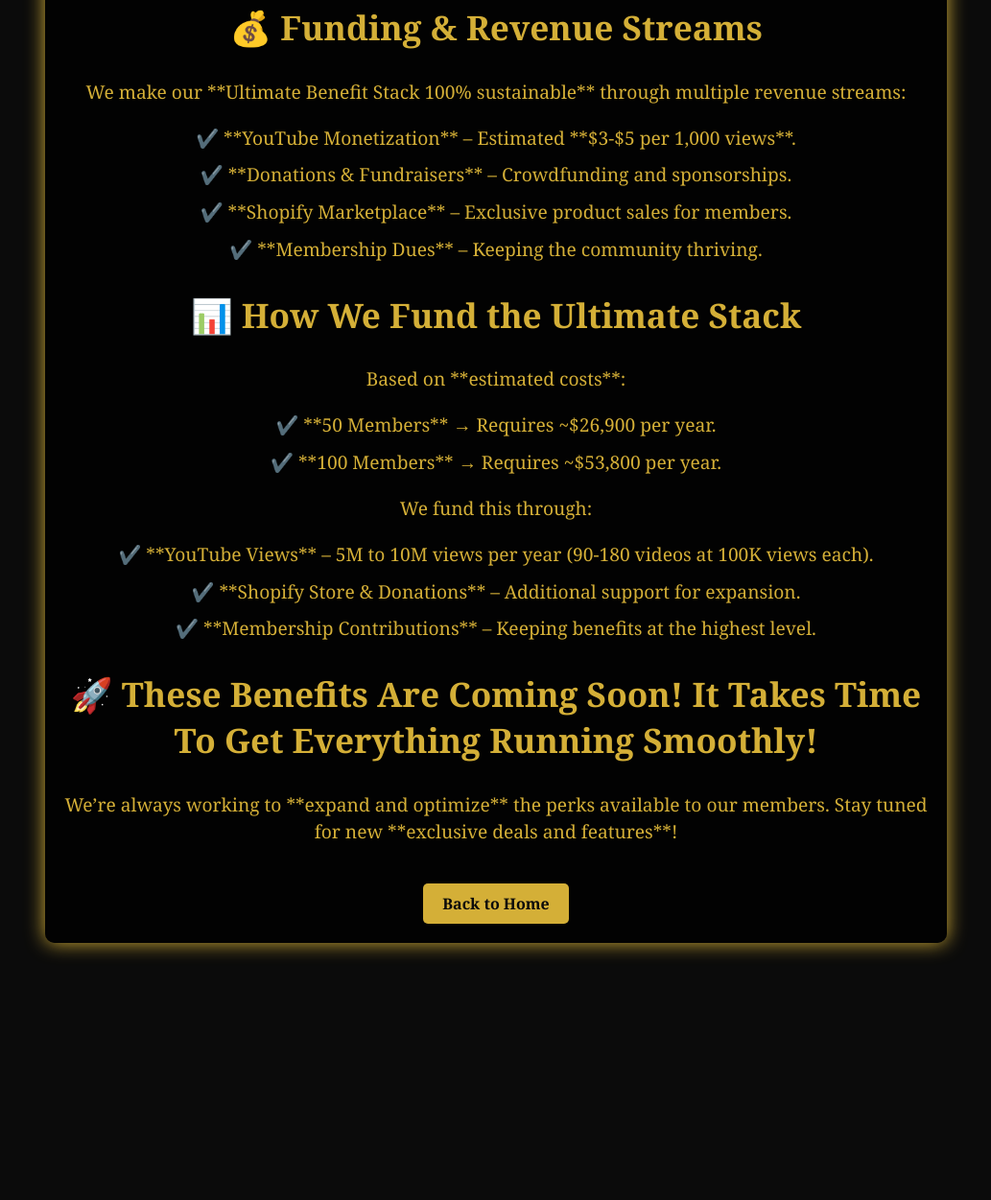
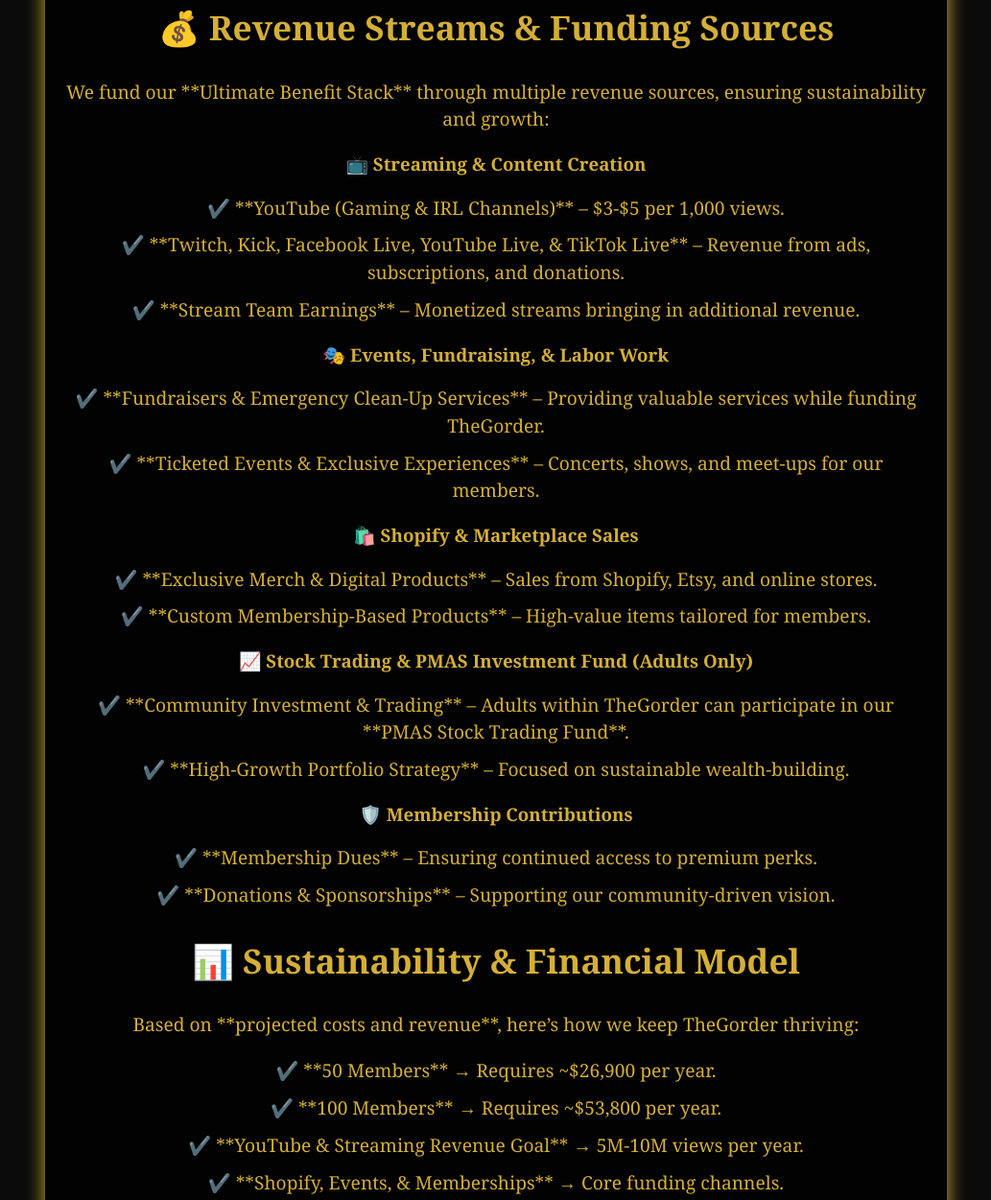
Before and after one commit to N0TLuck0xF/The-G-Order, a plain HTML site: page perksandbenefits.html in a window 1280 px wide. Shown: the part 1116-2367 px from the top of the page at 96% size, without its empty margins (123-1156 px from the left). Before the commit the page ends 2157 px from the top, so only its background shows below. Drawn offline with Linux system fonts and the light colour scheme.

Commit message:
Update perksandbenefits.html

```diff
--- a/perksandbenefits.html
+++ b/perksandbenefits.html
@@ -86,30 +86,51 @@
             <li>✔️ **Mental Wellness Apps** – Free access to meditation & therapy apps.</li>
         </ul>
 
-        <h2>💰 Funding & Revenue Streams</h2>
-        <p>We make our **Ultimate Benefit Stack 100% sustainable** through multiple revenue streams:</p>
+        <h2>💰 Revenue Streams & Funding Sources</h2>
+        <p>We fund our **Ultimate Benefit Stack** through multiple revenue sources, ensuring sustainability and growth:</p>
+
+        <h3>📺 Streaming & Content Creation</h3>
         <ul>
-            <li>✔️ **YouTube Monetization** – Estimated **$3-$5 per 1,000 views**.</li>
-            <li>✔️ **Donations & Fundraisers** – Crowdfunding and sponsorships.</li>
-            <li>✔️ **Shopify Marketplace** – Exclusive product sales for members.</li>
-            <li>✔️ **Membership Dues** – Keeping the community thriving.</li>
+            <li>✔️ **YouTube (Gaming & IRL Channels)** – $3-$5 per 1,000 views.</li>
+            <li>✔️ **Twitch, Kick, Facebook Live, YouTube Live, & TikTok Live** – Revenue from ads, subscriptions, and donations.</li>
+            <li>✔️ **Stream Team Earnings** – Monetized streams bringing in additional revenue.</li>
         </ul>
 
-        <h2>📊 How We Fund the Ultimate Stack</h2>
-        <p>Based on **estimated costs**:</p>
+        <h3>🎭 Events, Fundraising, & Labor Work</h3>
+        <ul>
+            <li>✔️ **Fundraisers & Emergency Clean-Up Services** – Providing valuable services while funding TheGorder.</li>
+            <li>✔️ **Ticketed Events & Exclusive Experiences** – Concerts, shows, and meet-ups for our members.</li>
+        </ul>
+
+        <h3>🛍️ Shopify & Marketplace Sales</h3>
+        <ul>
+            <li>✔️ **Exclusive Merch & Digital Products** – Sales from Shopify, Etsy, and online stores.</li>
+            <li>✔️ **Custom Membership-Based Products** – High-value items tailored for members.</li>
+        </ul>
+
+        <h3>📈 Stock Trading & PMAS Investment Fund (Adults Only)</h3>
+        <ul>
+            <li>✔️ **Community Investment & Trading** – Adults within TheGorder can participate in our **PMAS Stock Trading Fund**.</li>
+            <li>✔️ **High-Growth Portfolio Strategy** – Focused on sustainable wealth-building.</li>
+        </ul>
+
+        <h3>🛡️ Membership Contributions</h3>
+        <ul>
+            <li>✔️ **Membership Dues** – Ensuring continued access to premium perks.</li>
+            <li>✔️ **Donations & Sponsorships** – Supporting our community-driven vision.</li>
+        </ul>
+
+        <h2>📊 Sustainability & Financial Model</h2>
+        <p>Based on **projected costs and revenue**, here’s how we keep TheGorder thriving:</p>
         <ul>
             <li>✔️ **50 Members** → Requires ~$26,900 per year.</li>
             <li>✔️ **100 Members** → Requires ~$53,800 per year.</li>
-        </ul>
-        <p>We fund this through:</p>
-        <ul>
-            <li>✔️ **YouTube Views** – 5M to 10M views per year (90-180 videos at 100K views each).</li>
-            <li>✔️ **Shopify Store & Donations** – Additional support for expansion.</li>
-            <li>✔️ **Membership Contributions** – Keeping benefits at the highest level.</li>
+            <li>✔️ **YouTube & Streaming Revenue Goal** → 5M-10M views per year.</li>
+            <li>✔️ **Shopify, Events, & Memberships** → Core funding channels.</li>
         </ul>
 
-        <h2>🚀 These Benefits Are Coming Soon! It Takes Time To Get Everything Running Smoothly! </h2>
-        <p>We’re always working to **expand and optimize** the perks available to our members. Stay tuned for new **exclusive deals and features**!</p>
+        <h2>🚀 TheGorder Expansion Plan (Coming Soon!)</h2>
+        <p>We’re actively working to **expand, optimize, and enhance** our offerings. More perks, discounts, and financial opportunities are on the way!</p>
 
         <a href="index.html" class="button">Back to Home</a>
     </div>
```
